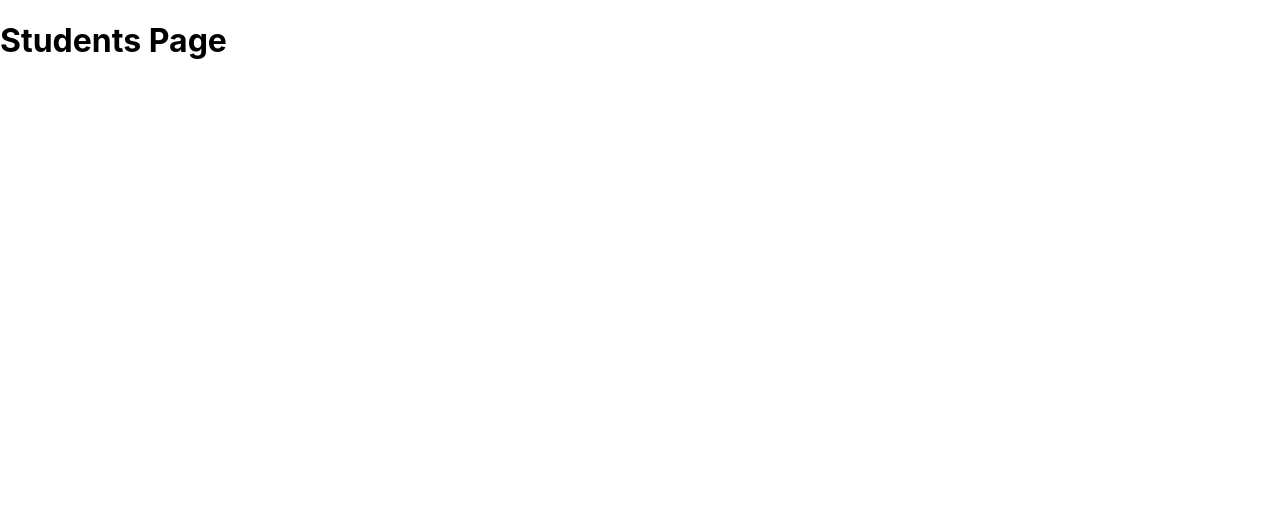
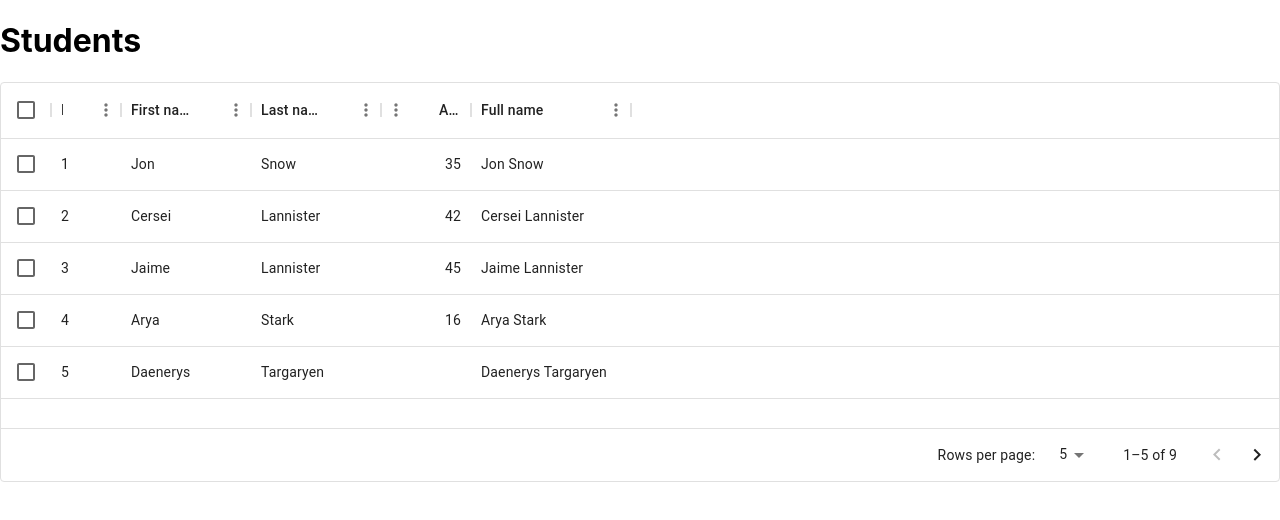
Before and after one commit to sydthecoderkid/FiveCollegeCleanup, a React (Create React App) app in the folder 5college/: page /students in a window 1280 px wide. Shown: the top 520 px of the page. Built offline with nearby package versions, Linux system fonts and the light colour scheme.

Commit message:
Added a table

```diff
--- a/5college/package.json
+++ b/5college/package.json
@@ -3,6 +3,10 @@
   "version": "0.1.0",
   "private": true,
   "dependencies": {
+    "@emotion/react": "^11.11.1",
+    "@emotion/styled": "^11.11.0",
+    "@mui/material": "^5.14.19",
+    "@mui/x-data-grid": "^6.18.2",
     "@testing-library/jest-dom": "^5.17.0",
     "@testing-library/react": "^13.4.0",
     "@testing-library/user-event": "^13.5.0",
--- a/5college/src/Students.js
+++ b/5college/src/Students.js
@@ -1,7 +1,56 @@
-import React from 'react';
+import * as React from 'react';
+import { DataGrid } from '@mui/x-data-grid';
 
-const Students = () => {
-	return <h1>Students Page</h1>;
-};
+const columns = [
+	{ field: 'id', headerName: 'ID', width: 70 },
+	{ field: 'firstName', headerName: 'First name', width: 130 },
+	{ field: 'lastName', headerName: 'Last name', width: 130 },
+	{
+		field: 'age',
+		headerName: 'Age',
+		type: 'number',
+		width: 90,
+	},
+	{
+		field: 'fullName',
+		headerName: 'Full name',
+		description: 'This column has a value getter and is not sortable.',
+		sortable: false,
+		width: 160,
+		valueGetter: (params) =>
+			`${params.row.firstName || ''} ${params.row.lastName || ''}`,
+	},
+];
 
-export default Students;
+const rows = [
+	{ id: 1, lastName: 'Snow', firstName: 'Jon', age: 35 },
+	{ id: 2, lastName: 'Lannister', firstName: 'Cersei', age: 42 },
+	{ id: 3, lastName: 'Lannister', firstName: 'Jaime', age: 45 },
+	{ id: 4, lastName: 'Stark', firstName: 'Arya', age: 16 },
+	{ id: 5, lastName: 'Targaryen', firstName: 'Daenerys', age: null },
+	{ id: 6, lastName: 'Melisandre', firstName: null, age: 150 },
+	{ id: 7, lastName: 'Clifford', firstName: 'Ferrara', age: 44 },
+	{ id: 8, lastName: 'Frances', firstName: 'Rossini', age: 36 },
+	{ id: 9, lastName: 'Roxie', firstName: 'Harvey', age: 65 },
+];
+
+
+export default function Students() {
+	return (
+
+		<div style={{ height: 400, width: '100%' }}>
+			<h1>Students</h1>
+			<DataGrid
+				rows={rows}
+				columns={columns}
+				initialState={{
+					pagination: {
+						paginationModel: { page: 0, pageSize: 5 },
+					},
+				}}
+				pageSizeOptions={[5, 10]}
+				checkboxSelection
+			/>
+		</div>
+	);
+}
```
Also changed, not shown: 1 other file (tests, documents, lock files or other folders).
